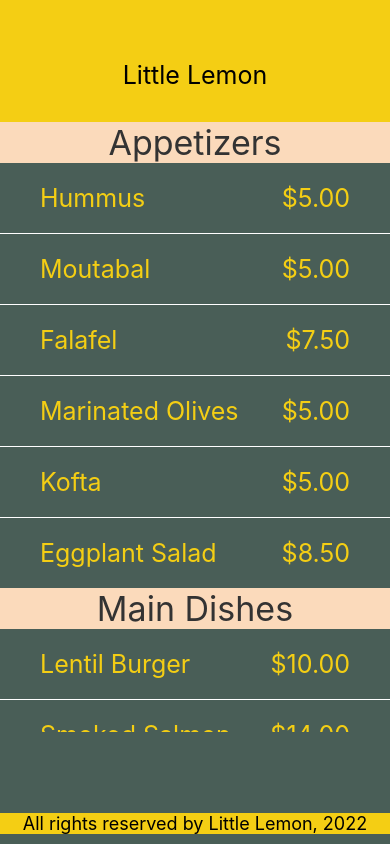
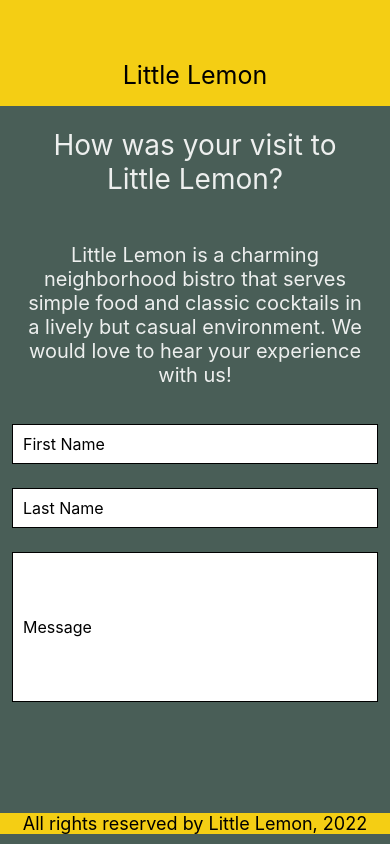
Before and after one commit to me-neeraj135/LittleLemon_app, a React Native app: screen / in a window 390 px wide. Built offline with nearby package versions, Linux system fonts and the light colour scheme.

Commit message:
add TextInput component

```diff
--- a/App.js
+++ b/App.js
@@ -4,6 +4,7 @@
 import LittleLemonFooter from "./components/LittleLemonFooter.js";
 import WelcomeScreen from "./components/WelcomeScreen.js";
 import MenuItems from "./components/MenuItems.js";
+import FeedbackForm from "./components/FeedbackForm.js";
 
 export default function App() {
   return (
@@ -11,7 +12,8 @@
       <View style={styles.container}>
         <LittleLemonHeader />
         {/* <WelcomeScreen /> */}
-        <MenuItems />
+        {/* <MenuItems /> */}
+        <FeedbackForm />
       </View>
       <View style={styles.footer}>
         <LittleLemonFooter />
--- /dev/null
+++ b/components/FeedbackForm.js
@@ -0,0 +1,82 @@
+import React, { useState, useEffect } from "react";
+import { ScrollView, Text, TextInput, StyleSheet } from "react-native";
+
+function FeedbackForm() {
+  const [firstName, onChangeFirstName] = useState("");
+  const [lastName, onChangeLastName] = useState("");
+  const [message, onChangeMessage] = useState("");
+
+  return (
+    <ScrollView style={styles.container}>
+      <Text style={styles.headingSection}>
+        How was your visit to Little Lemon?
+      </Text>
+      <Text style={styles.infoSection}>
+        Little Lemon is a charming neighborhood bistro that serves simple food
+        and classic cocktails in a lively but casual environment. We would love
+        to hear your experience with us!
+      </Text>
+      <TextInput
+        style={styles.input}
+        value={firstName}
+        placeholder="First Name"
+        onChangeText={onChangeFirstName}
+      ></TextInput>
+      <TextInput
+        style={styles.input}
+        value={lastName}
+        placeholder="Last Name"
+        onChangeText={onChangeLastName}
+      ></TextInput>
+      <TextInput
+        style={styles.messageInput}
+        value={message}
+        placeholder="Message"
+        onChangeText={onChangeMessage}
+      ></TextInput>
+    </ScrollView>
+  );
+}
+
+export default FeedbackForm;
+
+const styles = StyleSheet.create({
+  container: {
+    flex: 1,
+    // backgroundColor: "pink",
+  },
+  headingSection: {
+    fontSize: 28,
+    padding: 20,
+    marginVertical: 2,
+    color: "#EDEFEE",
+    textAlign: "center",
+    backgroundColor: "#495E57",
+  },
+  infoSection: {
+    fontSize: 20,
+    padding: 20,
+    marginVertical: 5,
+    color: "#EDEFEE",
+    textAlign: "center",
+    // backgroundColor: "#495E57",
+  },
+  input: {
+    height: 40,
+    margin: 12,
+    borderWidth: 1,
+    padding: 10,
+    fontSize: 16,
+    borderColor: "EDEFEE",
+    backgroundColor: "white",
+  },
+  messageInput: {
+    height: 150,
+    margin: 12,
+    borderWidth: 1,
+    padding: 10,
+    fontSize: 16,
+    color: "black",
+    backgroundColor: "white",
+  },
+});
```
